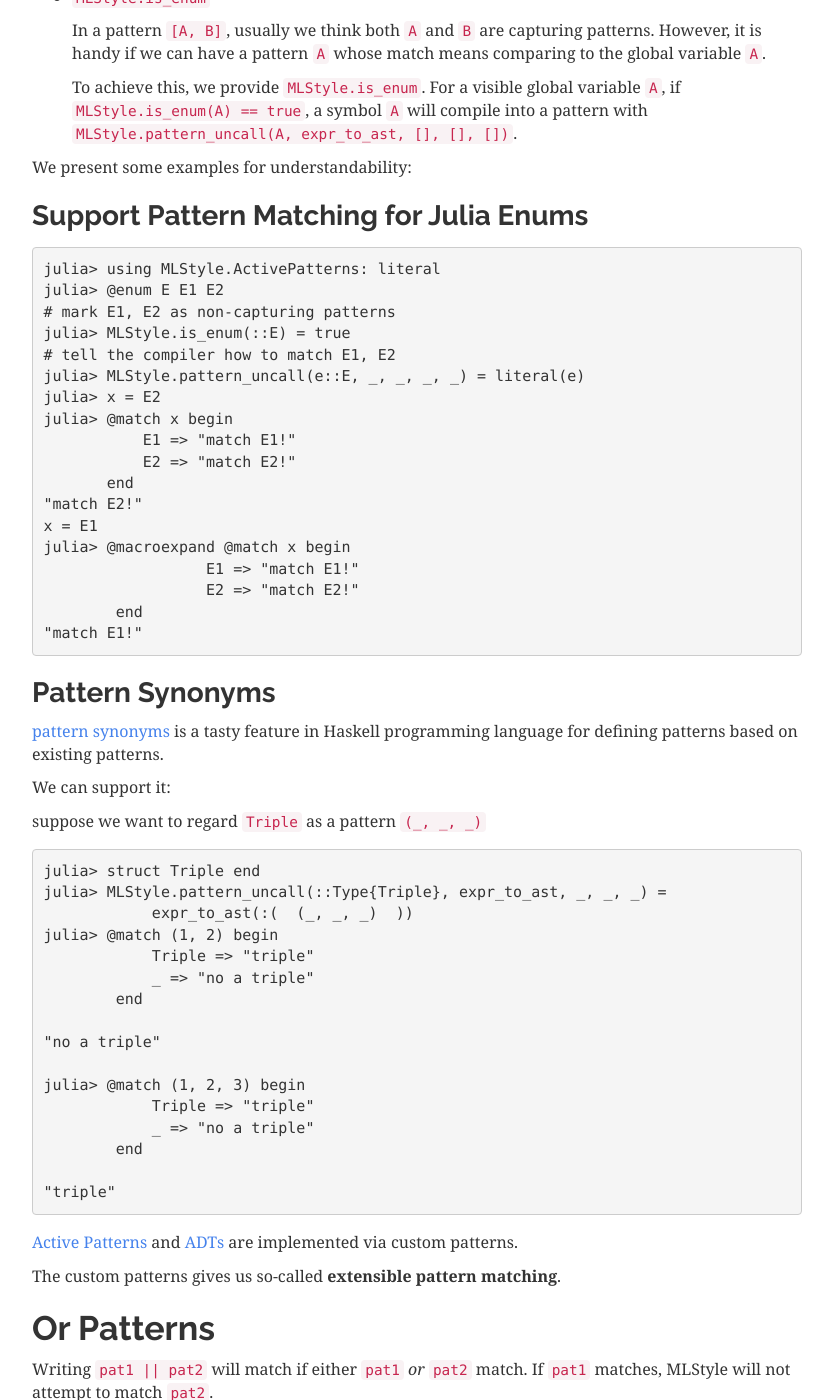
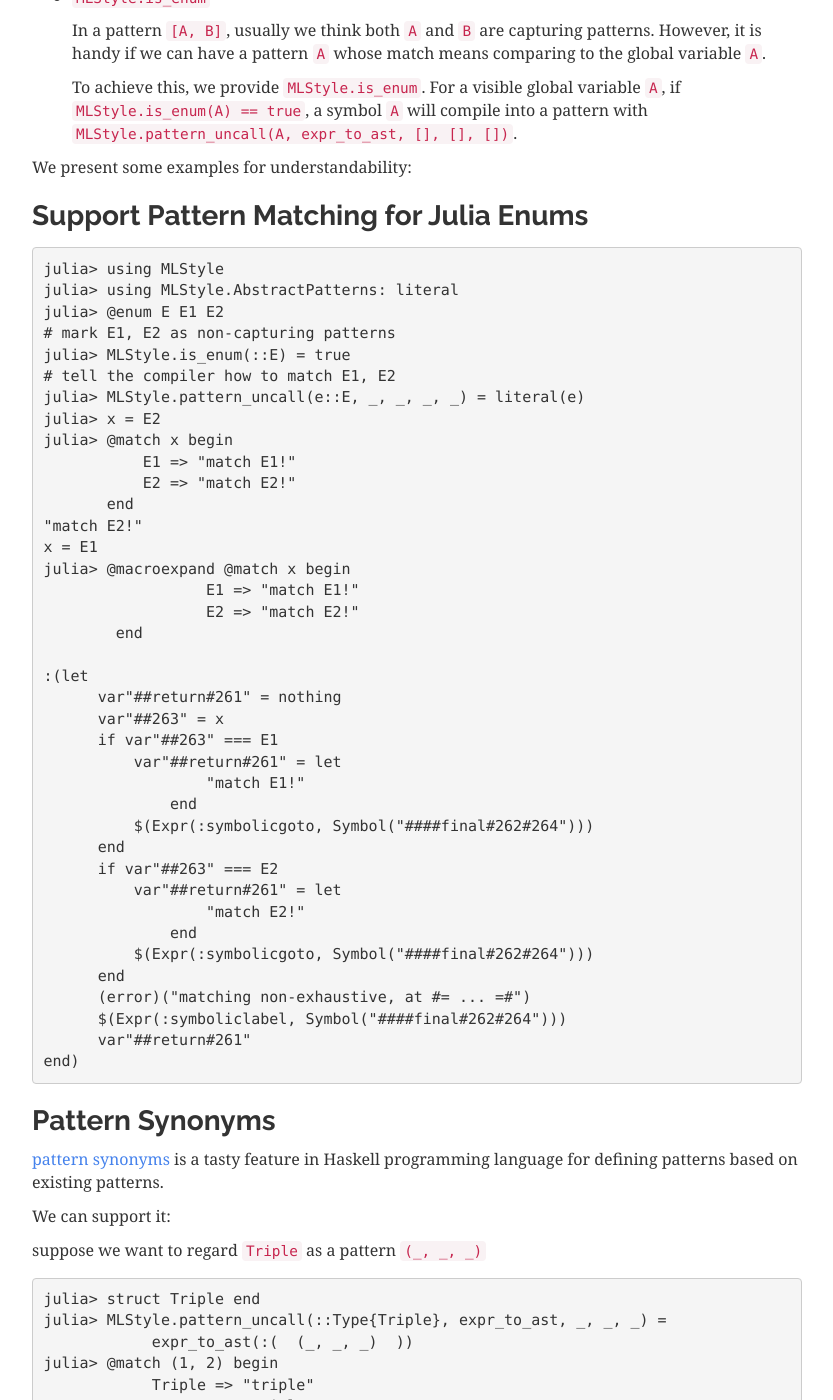
Before and after one commit to thautwarm/MLStyle.jl, a Sphinx documentation site: the page built from docs/syntax/pattern.md, in a window 1280 px wide and 1400 px high, scrolled down 7326 px. Shown: the whole window, without its empty margins (38-871 px from the left). Built offline with Sphinx 7.4.7, drawn with Linux system fonts in a browser that asks for light colours.

Commit message:
fix docs: syntax/pattern

````diff
--- a/docs/syntax/pattern.md
+++ b/docs/syntax/pattern.md
@@ -345,7 +345,8 @@
 ### Support Pattern Matching for Julia Enums
 
 ```julia-console
-julia> using MLStyle.ActivePatterns: literal
+julia> using MLStyle
+julia> using MLStyle.AbstractPatterns: literal
 julia> @enum E E1 E2
 # mark E1, E2 as non-capturing patterns
 julia> MLStyle.is_enum(::E) = true
@@ -362,7 +363,26 @@
                   E1 => "match E1!"
                   E2 => "match E2!"
         end
-"match E1!"
+
+:(let
+      var"##return#261" = nothing
+      var"##263" = x
+      if var"##263" === E1
+          var"##return#261" = let
+                  "match E1!"
+              end
+          $(Expr(:symbolicgoto, Symbol("####final#262#264")))
+      end
+      if var"##263" === E2
+          var"##return#261" = let
+                  "match E2!"
+              end
+          $(Expr(:symbolicgoto, Symbol("####final#262#264")))
+      end
+      (error)("matching non-exhaustive, at #= ... =#")
+      $(Expr(:symboliclabel, Symbol("####final#262#264")))
+      var"##return#261"
+end)
 ```
 
 ### Pattern Synonyms
````
